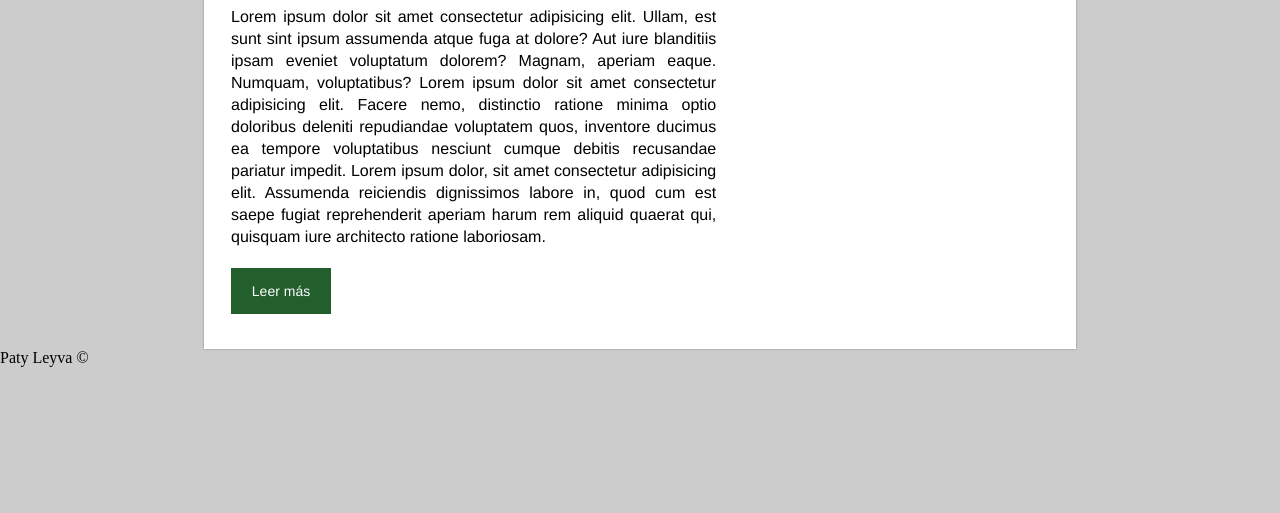
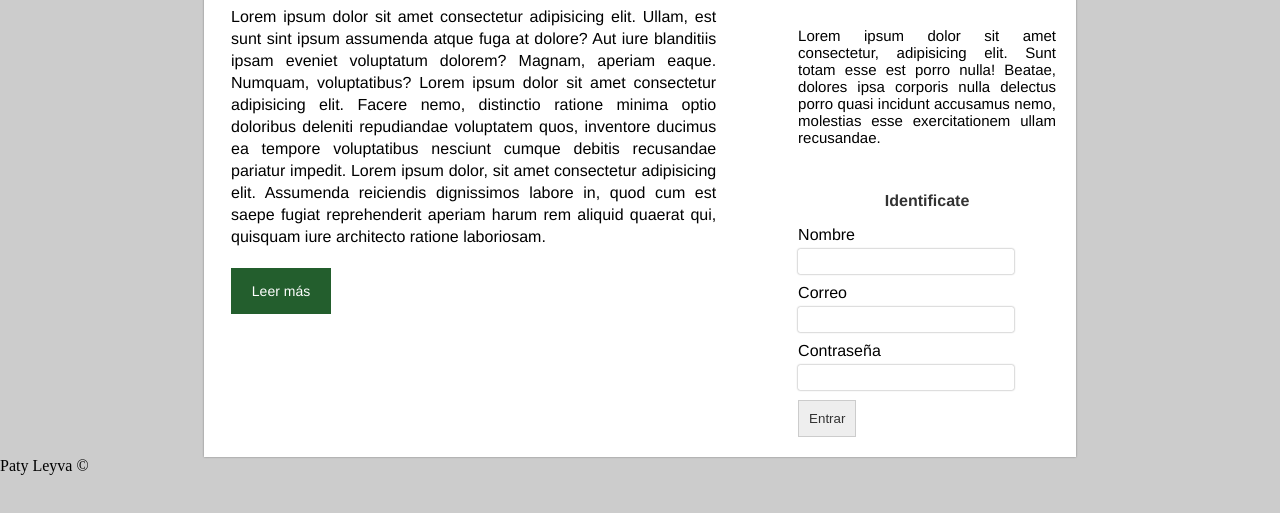
Before and after one commit to patlypo/Cursojs-, a plain HTML site: page proyecto-js/js/index.html in a window 1280 px wide. Shown: the part 287-800 px from the top of the page. Drawn offline with Linux system fonts and the light colour scheme.

Commit message:
dar estilos al sidebar

```diff
--- a/proyecto-js/css/style.css
+++ b/proyecto-js/css/style.css
@@ -91,3 +91,45 @@
     margin-block: 8px;
     width: 70px;
 }
+#sidebar{
+    font-family: Helvetica, Arial;
+    width: 31%;
+    float: right;
+}
+#sidebar h4{
+    margin-top: 50px;
+    margin-bottom: 20px;
+    text-align: center;
+    line-height: 10px;
+    color:#333 ;
+}
+#sidebar h4 span{
+    background: white;
+    padding: 5px;
+
+}
+#sidebar img{
+    width: 100%;
+}
+#sidebar p{
+    font-size: 15px;
+    text-align: justify;
+}
+form input[type="text"],
+form input[type= "password"],
+form input[type="email"]{
+    padding: 5px;
+    border-radius: 2px;
+    border: #ccc;
+    width: 80%;
+    margin-bottom: 10px;
+    box-shadow: 0px 0px 2px gray;
+    margin-top: 5px;
+}
+form input[type="submit"]{
+    background: #eee;
+    padding: 10px;
+    border: 1px solid #ccc;
+    color: #333;
+    cursor: pointer;
+}
--- a/proyecto-js/js/index.html
+++ b/proyecto-js/js/index.html
@@ -57,9 +57,33 @@
                 </article>
 
             </div>
-            <sidebar id="sidebar">
+            <aside id="sidebar">
+                <div id="about">
+                    <h4> <span>¿quein soy?</span></h4>
+                    <img src="" alt="">
+                    <p>Lorem ipsum dolor sit amet consectetur, adipisicing elit.
+                        Sunt totam esse est porro nulla! Beatae, dolores ipsa
+                        corporis nulla delectus porro quasi incidunt accusamus nemo,
+                        molestias esse exercitationem ullam recusandae.</p>
 
-            </sidebar>
+                </div>
+                <div id="login">
+                    <h4><span>Identificate</span></h4>
+                    <form action="">
+                        <label for="name">Nombre</label>
+                        <input type="text" name="name">
+
+                        <label for="email">Correo</label>
+                        <input type="text" name="email">
+
+                        <label for="password">Contraseña</label>
+                        <input type="password" name="password">
+
+                        <input type="submit" value="Entrar">
+                    </form>
+                </div>
+
+            </aside>
             <div class="clearfix">
 
             </div>
```
